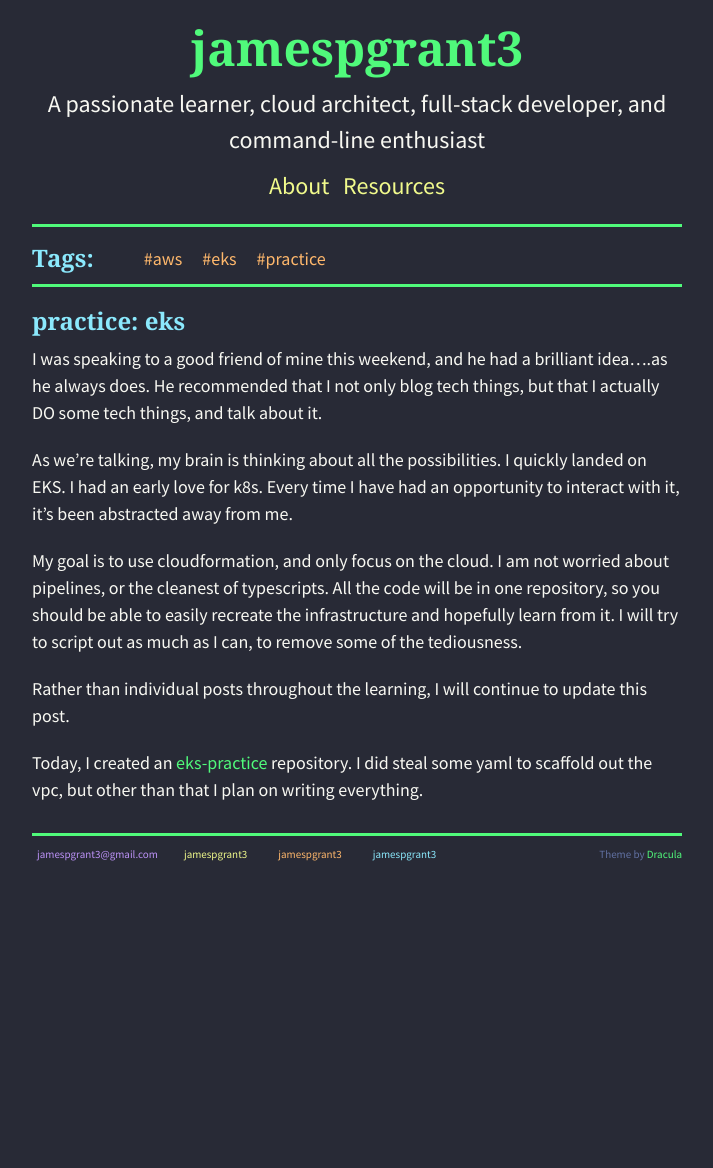
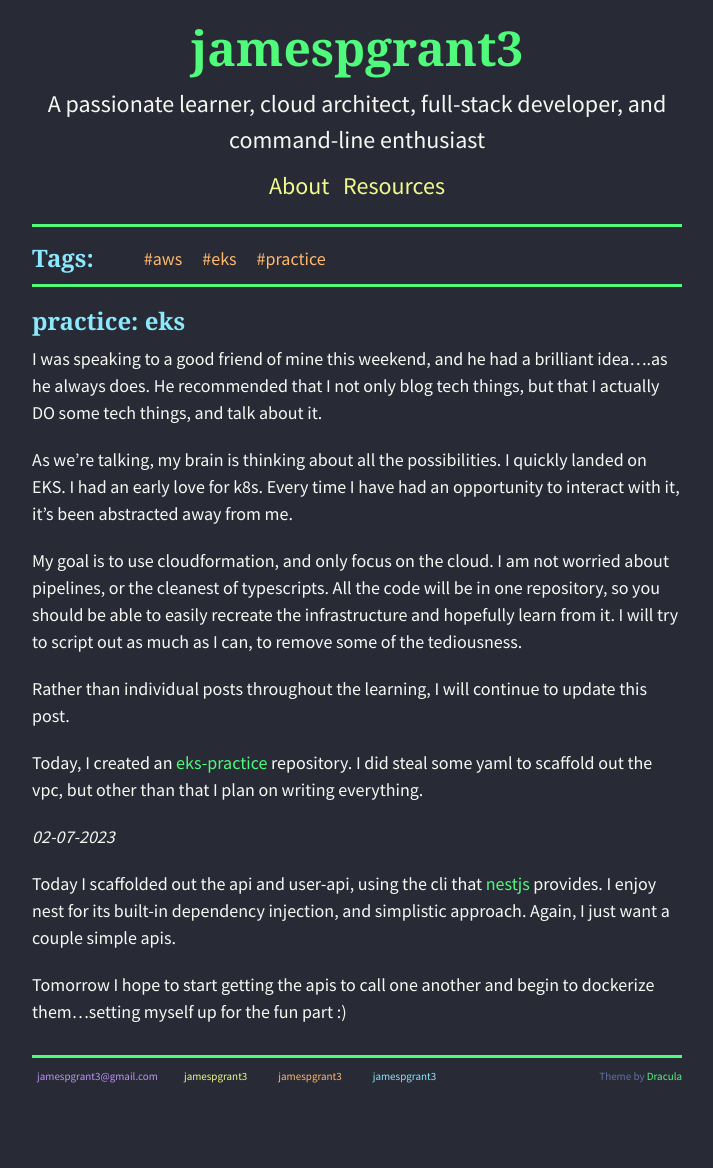
Before and after one commit to jamespgrant3/blog, a Jekyll site: the page built from _posts/2023-02-06-practice-eks.md, in a window 1280 px wide. Shown: the whole page, without its empty margins (283-996 px from the left). Built offline with Jekyll 4.4.1, drawn with Linux system fonts in a browser that asks for light colours; nearby versions of some CDN libraries; before the commit the page ends 946 px from its top, so only the background shows below that.

Commit message:
updated eks project

```diff
--- a/_posts/2023-02-06-practice-eks.md
+++ b/_posts/2023-02-06-practice-eks.md
@@ -13,3 +13,9 @@ My goal is to use cloudformation, and only focus on the cloud. I am  not worried
 Rather than individual posts throughout the learning, I will continue to update this post.
 
 Today, I created an [eks-practice](https://github.com/jamespgrant3/eks-practice) repository. I did steal some yaml to scaffold out the vpc, but other than that I plan on writing everything.
+
+_02-07-2023_
+
+Today I scaffolded out the api and user-api, using the cli that [nestjs](https://nestjs.com) provides. I enjoy nest for its built-in dependency injection, and simplistic approach. Again, I just want a couple  simple apis.
+
+Tomorrow I hope to start getting the apis to call one another and begin to dockerize them...setting myself up for the fun part :)
```
